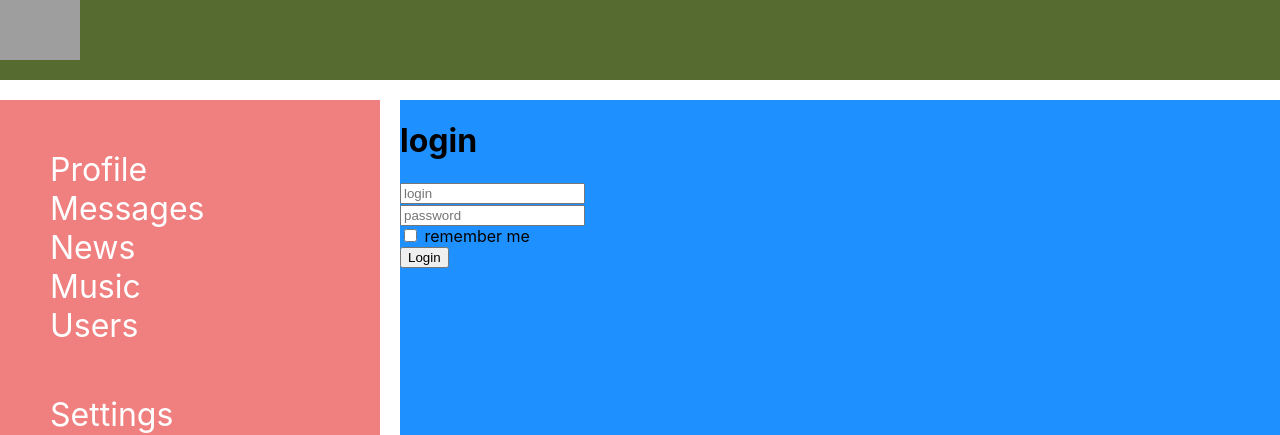
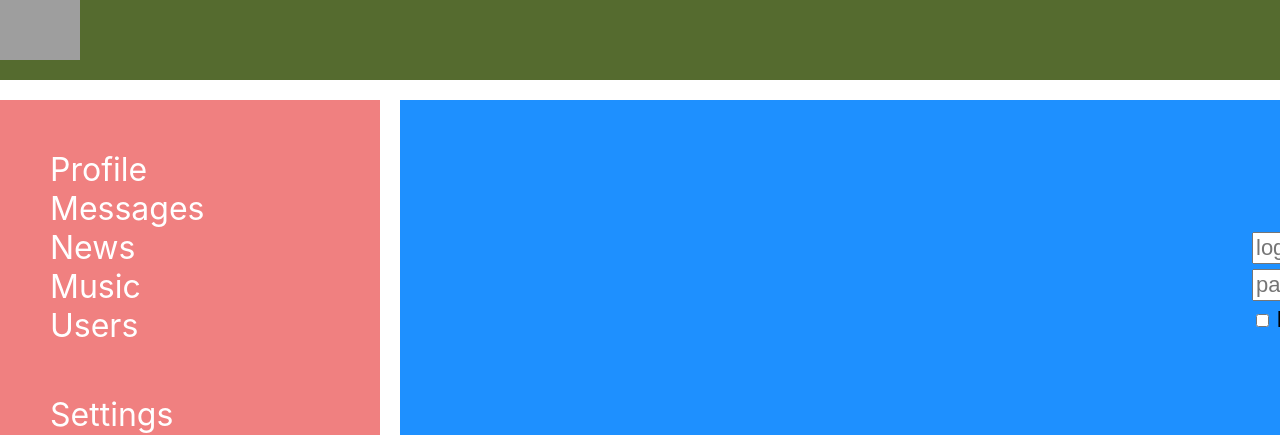
Before and after one commit to Mpak92/Tasks, a React (Create React App) app in the folder React/react01/: page /login in a window 1280 px wide. Shown: the top 435 px of the page. Built offline with nearby package versions, Linux system fonts and the light colour scheme; no server answers; grey boxes are pictures that could not be loaded.

Commit message:
add validation on form

```diff
--- a/React/react01/src/components/Login/Login.jsx
+++ b/React/react01/src/components/Login/Login.jsx
@@ -1,8 +1,9 @@
 import { useForm } from "react-hook-form";
+import log from './Login.module.css';
 
 const Login = () => {
     return (
-        <div>
+        <div className={log.container}>
             <h1>login</h1>
             <LoginForm />
         </div>
@@ -24,16 +25,26 @@ const LoginForm = () => {
                         required: true
                     })}
                     type="text"
-                    placeholder="login" />
-                    {errors.login && <span>This field is required</span>}
+                    placeholder="login"
+                    className={log.login + ' ' + (errors.login ? log.error : '')} />
+                {errors.login && <div className={log.erMes}>This field is required</div>}
             </div>
             <div>
-                <input {...register('password')} type="text" placeholder="password" />
+                <input {...register('password',
+                    {
+                        required: true
+                    })}
+                    type="text"
+                    placeholder="password"
+                    className={log.pass + ' ' + (errors.password ? log.error : '')} />
+                {errors.password && <div className={log.erMes}>This field is required</div>}
             </div>
-            <div>
-                <input {...register('remember me')} type="checkbox" /> remember me
+            <div className={log.remember}>
+                <input {...register('remember me')}
+                    type="checkbox"
+                     /> <span>Remember me</span>
             </div>
-            <div>
+            <div className={log.submit}>
                 <button>Login</button>
             </div>
         </form>
--- /dev/null
+++ b/React/react01/src/components/Login/Login.module.css
@@ -0,0 +1,56 @@
+.container {
+    display: grid;
+    justify-content: center;
+    margin-top: 50px;
+}
+
+.container h1 {
+    justify-self: center;
+}
+
+.login {
+    font-size: 22px;
+}
+
+.pass {
+    font-size: 22px;
+    margin-top: 5px;
+}
+
+.error {
+    border: 2px solid red;
+}
+
+.error:focus {
+    outline: none;
+}
+
+.remember {
+    margin-top: 5px;
+}
+
+.remember span {
+    font-size: 22px;
+}
+
+.submit {
+    display: grid;
+    justify-content: center;
+    margin-top: 10px;
+}
+
+.submit button {
+    background-color: aliceblue;
+    font-size: 26px;
+    width: 80px;
+    height: auto;
+    border-radius: 8px;
+    border: 0px;
+    cursor: pointer;
+}
+
+.erMes {
+    font-size: 20px;
+    font-weight: bold;
+    font-style: italic;
+}
--- a/React/react01/src/components/Profile/MyPosts/MyPosts.jsx
+++ b/React/react01/src/components/Profile/MyPosts/MyPosts.jsx
@@ -16,7 +16,7 @@ const MyPosts = (props) => {
 }
 
 const MyPostsForm = (props) => {
-    const { register, handleSubmit, reset } = useForm();
+    const { register, handleSubmit, reset, formState: { errors } } = useForm({mode: 'onSubmit'});
     const onSubmit = data => {
         props.addPost(data.newPost);
         reset()
@@ -26,7 +26,12 @@ const MyPostsForm = (props) => {
         <form onSubmit={handleSubmit(onSubmit)}>
             <div className={posts.createNewPost}>
                 <p>My posts</p>
-                <textarea {...register('newPost')} placeholder='your news...' />
+                <textarea {...register('newPost',
+                    {
+                        required: 'This field cannot be empty'
+                    })}
+                    placeholder='your news...' />
+                <div className={posts.createError}>{errors.newPost?.message}</div>
                 <button>SEND</button>
             </div>
         </form>
--- a/React/react01/src/components/Profile/MyPosts/MyPosts.module.css
+++ b/React/react01/src/components/Profile/MyPosts/MyPosts.module.css
@@ -48,3 +48,12 @@
     margin-left: 20px;
     margin-right: 150px;
 }
+
+.createError {
+    font-size: 20px;
+    font-weight: bold;
+    grid-column-start: 2;
+    grid-column-end: 3;
+    align-self: flex-end;
+    padding-bottom: 5px;
+}
```
